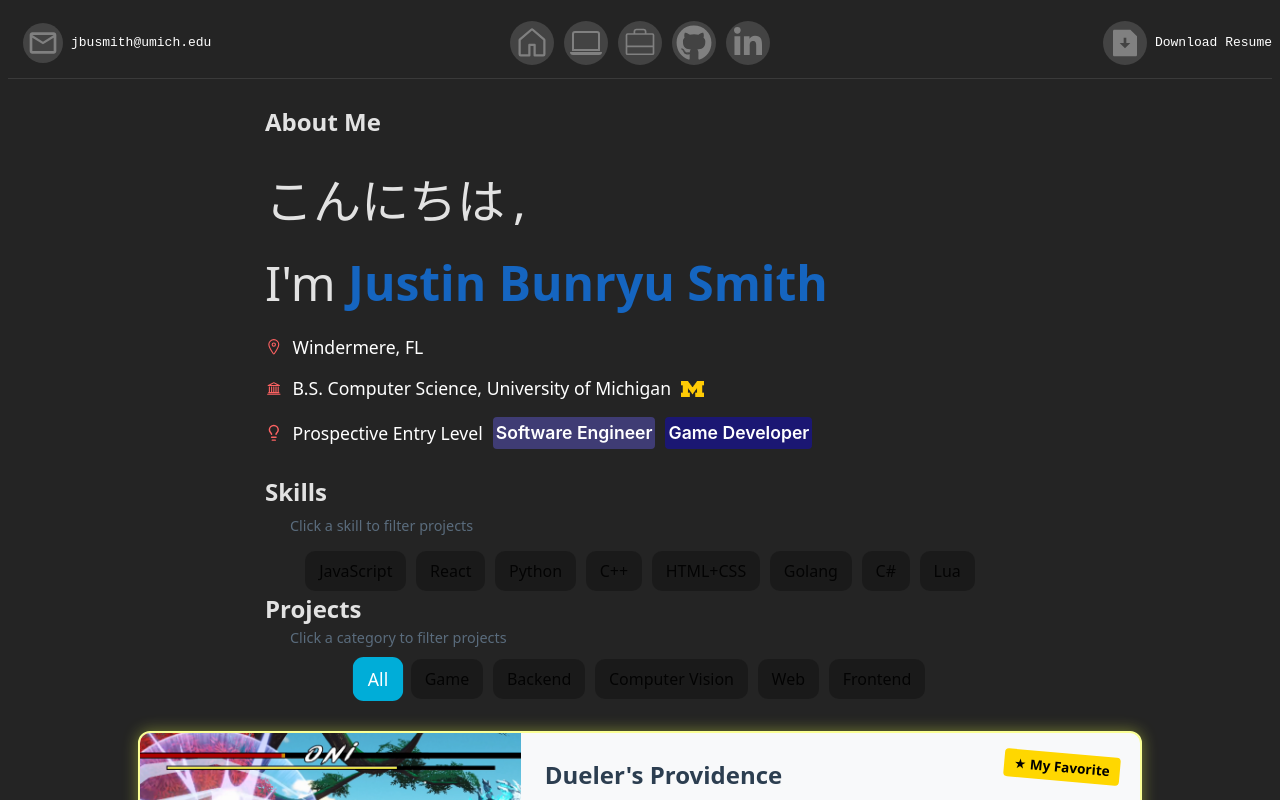
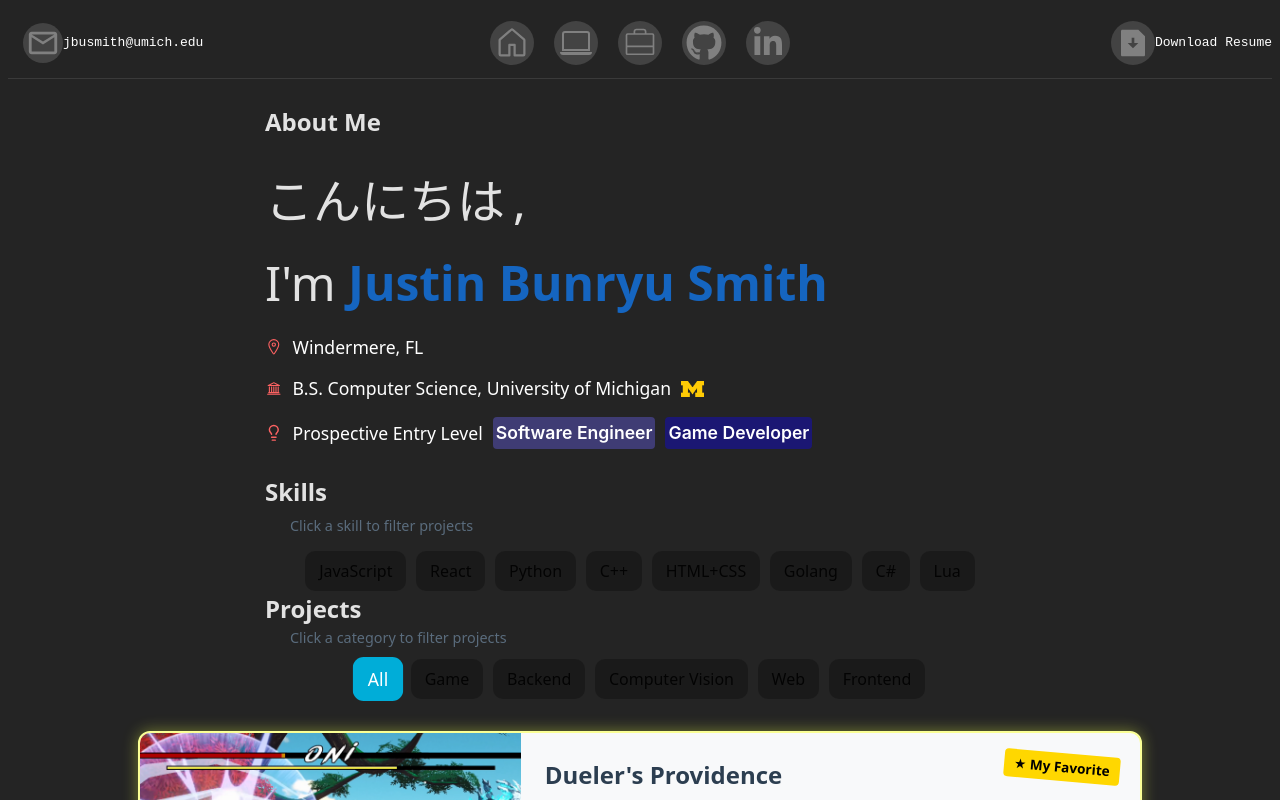
Before and after one commit to justynsmyth/justinbunryu-dev, a React (Vite) app: page / in a window 1280 px wide. Shown: the top 800 px of the page. Built offline with nearby package versions, Linux system fonts and the light colour scheme.

Commit message:
Fix button in header" git push

```diff
--- a/src/components/Header.tsx
+++ b/src/components/Header.tsx
@@ -35,7 +35,7 @@ export default function Header() {
         {/* Left: , Email */}
         <div className="nav-left">
           <CopyLink link="jbusmith@umich.edu">
-            <MdOutlineEmail color={COLOR} size={ICONSIZE_S} aria-hidden="true" />
+            <MdOutlineEmail color={COLOR} size={ICONSIZE_M} aria-hidden="true" />
           </CopyLink>
         </div>
         {/* Center: Home, Projects, Experiences, GitHub, LinkedIn */}
--- a/src/css/Header.css
+++ b/src/css/Header.css
@@ -24,13 +24,12 @@ nav {
   left: 50%;
   transform: translateX(-50%);
   display: flex;
-  gap: 10px;
+  gap: 20px;
   align-items: center;
 }
 
 .nav-left {
   display: flex;
-  gap: 20px;
   flex: 0 0 auto;
   align-items: center;
 }
@@ -40,7 +39,6 @@ nav {
   right: 0;
   top: 50%;
   transform: translateY(-50%);
-  gap: 20px;
   align-items: center;
 }
 
--- a/src/css/Link.css
+++ b/src/css/Link.css
@@ -56,7 +56,6 @@ a .link {
 .copy-link-wrapper {
   display: flex;
   align-items: center;
-  gap: 8px;
   max-width: 250px;
 }
 
--- a/src/index.css
+++ b/src/index.css
@@ -23,7 +23,7 @@
   --color-mysql: #00758f;
   --color-lua: #000080;
 
-  --nav-items-size: 40px;
+  --nav-items-size: 44px;
 
   font-synthesis: none;
   text-rendering: optimizeLegibility;
```
